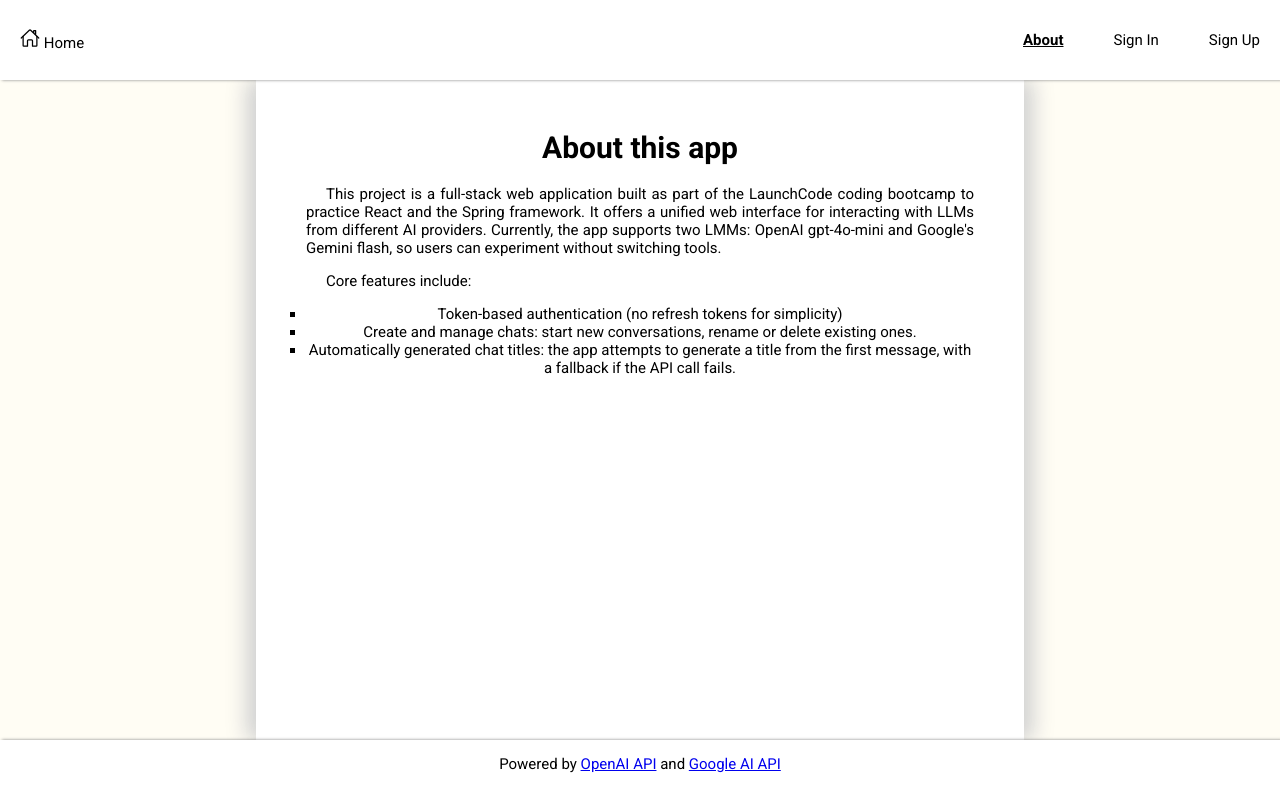
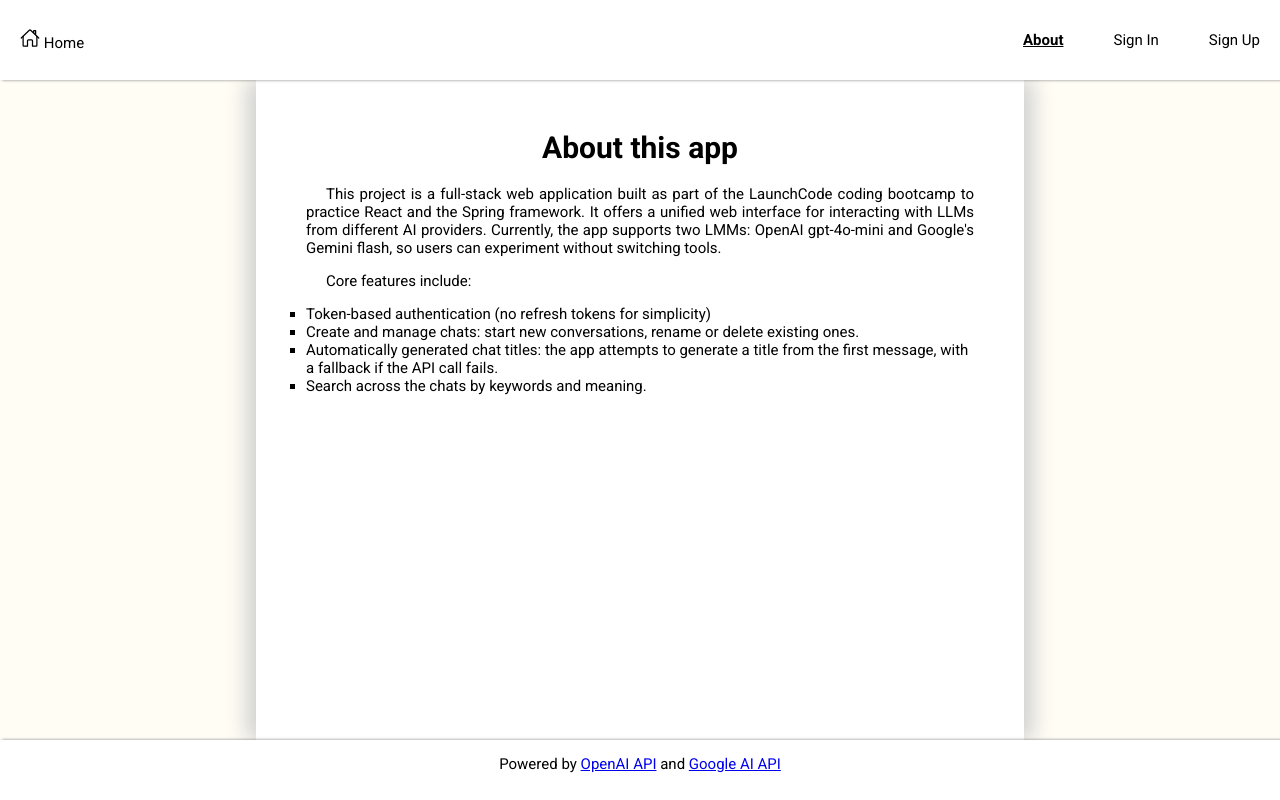
Before and after one commit to nvp85/web-ai-chat-full-stack, a React (Vite) app in the folder frontend/: page /about in a window 1280 px wide. Built offline with nearby package versions, Linux system fonts and the light colour scheme.

Commit message:
update about and home pages

```diff
--- a/frontend/src/components/AboutPage/AboutPage.css
+++ b/frontend/src/components/AboutPage/AboutPage.css
@@ -16,6 +16,7 @@
 
 #about>ul {
     list-style-type: square;
+    text-align: left;
 }
 
 #about > * {
--- a/frontend/src/components/AboutPage/AboutPage.jsx
+++ b/frontend/src/components/AboutPage/AboutPage.jsx
@@ -16,6 +16,7 @@ export default function AboutPage() {
                 <li>Create and manage chats: start new conversations, rename or delete existing ones.</li>
 
                 <li>Automatically generated chat titles: the app attempts to generate a title from the first message, with a fallback if the API call fails.</li>
+                <li>Search across the chats by keywords and meaning.</li>
             </ul>
         </div >
     )
--- a/frontend/src/components/HomePage/HomePage.jsx
+++ b/frontend/src/components/HomePage/HomePage.jsx
@@ -54,7 +54,7 @@ export default function HomePage() {
 
                 <div id="landing-pic"><img src={bot} alt="A cartoonish picture of a robot" /></div>
                 <h1>Welcome to my demo project</h1>
-                <h2>A minimalistic web interface for chatting with an LLM</h2>
+                <h2>A minimalistic web interface for chatting with LLMs</h2>
                 <p>To try it out please <Link to="login">login</Link> as a demo user or <Link to="register">create</Link> a new account.</p>
             </div>
         )
```
